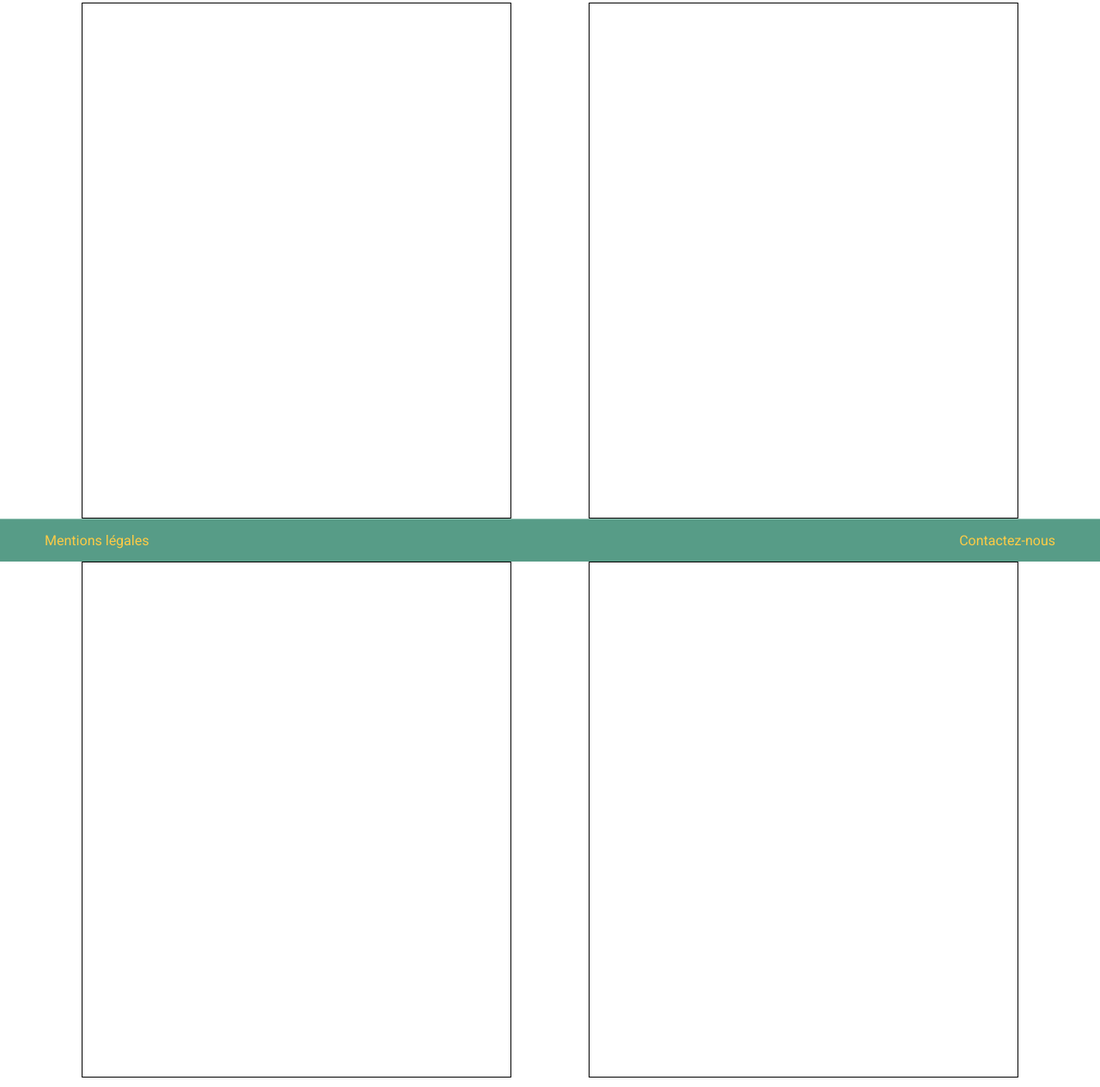
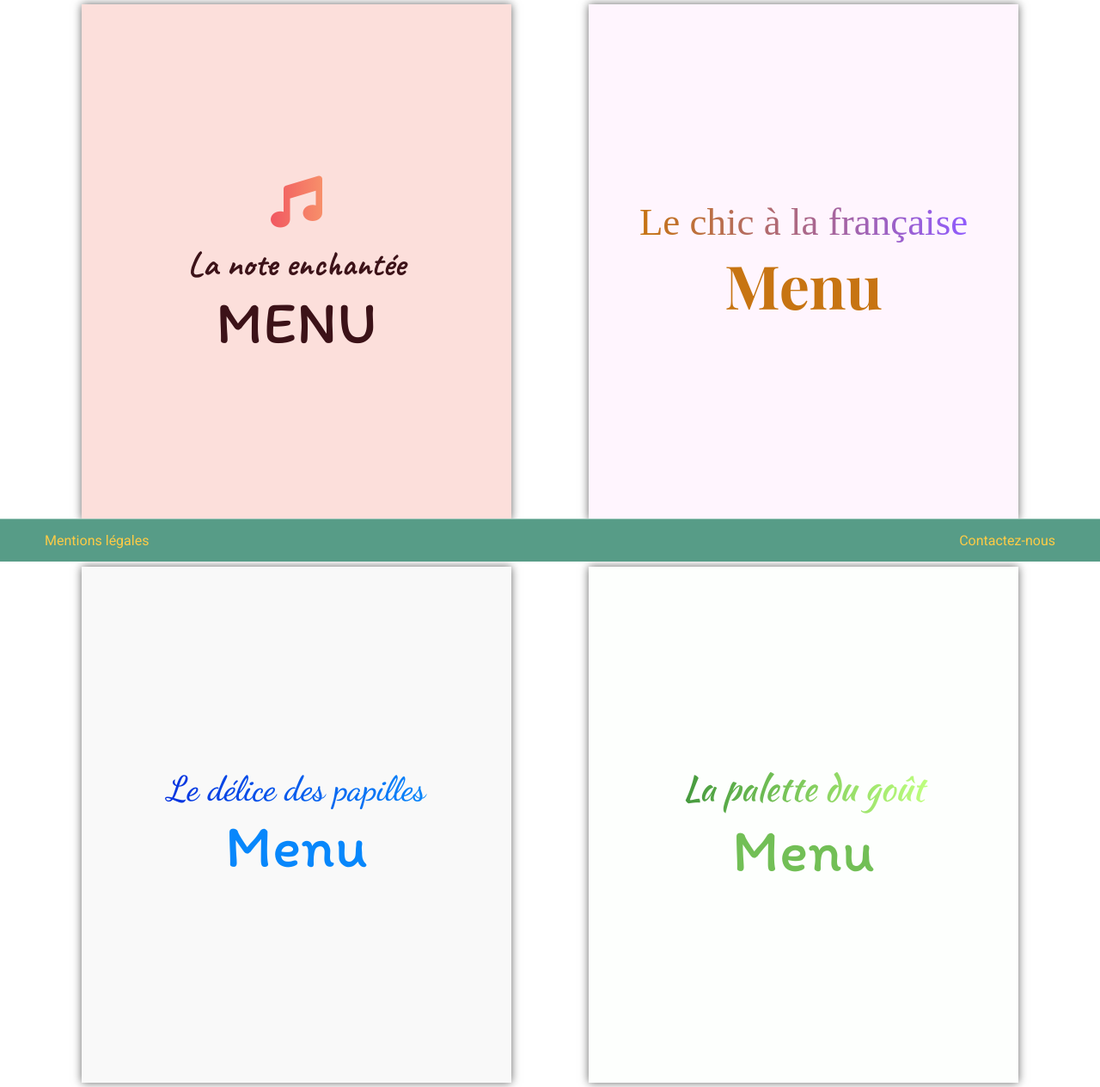
Before and after one commit to jmalassigne/ohmyfood, a website: page index.html in a window 1280 px wide. Shown: the part 147-1411 px from the top of the page at 86% size. Drawn offline with nearby package versions, Linux system fonts and the light colour scheme; a web font is replaced by a local one.

Commit message:
Mise en pages des cards de index.html

```diff
--- a/index.html
+++ b/index.html
@@ -5,22 +5,50 @@
     <meta name="viewport" content="width=device-width, initial-scale=1.0">
     <link rel="stylesheet" href="css/index.css">
     <link href="https://fonts.googleapis.com/css2?family=Heebo:wght@300;400;500;600&display=swap" rel="stylesheet">
+    <link href="https://fonts.googleapis.com/css2?family=Caveat:wght@700&display=swap" rel="stylesheet">
+    <link href="https://fonts.googleapis.com/css2?family=Abhaya+Libre:wght@700&display=swap" rel="stylesheet">
+    <link href="https://fonts.googleapis.com/css2?family=Dancing+Script:wght@600&display=swap" rel="stylesheet">
+    <link href="https://fonts.googleapis.com/css2?family=Kaushan+Script&display=swap" rel="stylesheet">
+    <link href="https://fonts.googleapis.com/css2?family=Itim&display=swap" rel="stylesheet">
+    <link href="https://fonts.googleapis.com/css2?family=Playfair+Display:wght@700&display=swap" rel="stylesheet">
+    <script src="https://kit.fontawesome.com/18e82602f5.js" crossorigin="anonymous"></script>
     <title>ohmyfood accueil</title>
 </head>
 <body>
     <div class="contain">
         <header class="header">
-            <h1 class="header__title"><a href="index.html">ohmyfood</a></h1>
+            <h1 class="header__logo"><a href="index.html">ohmyfood</a></h1>
         </header>
         <main class="main">
             <div class="cards">
                 <div class="cards__bloc">
-                    <article class="card-one cards__bloc-card"></article>
-                    <article class="card-two cards__bloc-card"></article>
+                    <a href="#">
+                        <article class="card-one cards__bloc-card">
+                            <span class="note"><i class="fas fa-music"></i></span>
+                            <h2 class="card-one__name">La note enchantée</h2>
+                            <h3 class="card-one__menu">Menu</h3>
+                        </article>
+                    </a>
+                    <a href="#">
+                        <article class="card-two cards__bloc-card">
+                            <h2 class="card-two__name">Le chic à la française</h2>
+                            <h3 class="card-two__menu">Menu</h3>
+                        </article>
+                    </a>
                 </div>
                 <div class="cards__bloc">
-                    <article class="card-three cards__bloc-card"></article>
-                    <article class="card-four cards__bloc-card"></article>
+                    <a href="#">
+                        <article class="card-three cards__bloc-card">
+                            <h2 class="card-three__name">Le délice des papilles</h2>
+                            <h3 class="card-three__menu">Menu</h3>
+                        </article>
+                    </a>
+                    <a href="#">
+                        <article class="card-four cards__bloc-card">
+                            <h2 class="card-four__name">La palette du goût</h2>
+                            <h3 class="card-four__menu">Menu</h3>
+                        </article>
+                    </a>
                 </div>
             </div>
             <a href="#">
--- a/sass/index.scss
+++ b/sass/index.scss
@@ -1,4 +1,5 @@
 @import "./libs/utils/variables";
+@import "./libs/utils/maps";
 @import "./libs/utils/keyframes";
 @import "./libs/base/base";
 @import "./libs/layout/layout";
--- a/sass/libs/layout/_layout.scss
+++ b/sass/libs/layout/_layout.scss
@@ -21,7 +21,7 @@ a {
     justify-content: center;
     align-items: center;
     background: $primary-color;
-    &__title {
+    &__logo {
         color: $font-color;
         font-size: 40px;
         font-weight: 600;
--- a/sass/libs/pages/_index.scss
+++ b/sass/libs/pages/_index.scss
@@ -13,7 +13,82 @@
 .cards__bloc-card {
     width: 500px;
     height: 600px;
-    border: 1px solid black;
+    box-shadow: 0px 0px 10px rgba( 0, 0, 0, .6);
+    display: flex;
+    flex-direction: column;
+    justify-content: center;
+    align-items: center;
+    .note {
+        font-size: 60px;
+        background: linear-gradient(0.25turn, #f15861, #f78f6a);
+        background-clip: text;
+        -webkit-text-fill-color: transparent;
+    }
+}
+
+.card {
+    &-one {
+        background: map-get($card-color, card1);
+        &__name{
+            color: map-get($card-h2-color, card1);
+            font-family: 'Caveat', cursive;
+            font-size: 40px;
+        }
+        &__menu {
+            color: map-get($card-h3-color, card1);
+            font-family: 'Itim', cursive;
+            text-transform: uppercase;
+            font-size: 70px;
+        }
+    }
+    &-two {
+        background: map-get($card-color, card2);
+        &__name {
+            background: map-get($card-h2-color, card2);
+            background-clip: text;
+            -webkit-text-fill-color: transparent;
+            font-family: 'Abhaya Libre', serif;
+            font-size: 45px;
+        }
+        &__menu {
+            color: map-get($card-h3-color, card2);
+            font-family: 'Playfair Display', serif;
+            font-size: 70px;
+        }
+    }
+    &-three {
+        background: map-get($card-color, card3);
+        &__name {
+            background: map-get($card-h2-color, card3);
+            background-clip: text;
+            -webkit-text-fill-color: transparent;
+            font-family: 'Dancing Script', cursive;
+            font-size: 40px;
+            padding: 0 5px;
+        }
+        &__menu {
+            color: map-get($card-h3-color, card3);
+            font-family: 'Itim', cursive;
+            font-size: 70px;
+        }
+    }
+    &-four {
+        background: map-get($card-color, card4);
+        &__name {
+            background: map-get($card-h2-color, card4);
+            background-clip: text;
+            -webkit-text-fill-color: transparent;
+            font-family: 'Kaushan Script', cursive;
+            font-size: 40px;
+            padding: 0 5px;
+        }
+        &__menu {
+            color: map-get($card-h3-color, card4);
+            font-family: 'Itim', cursive;
+            font-size: 70px;
+        }
+    }
+
 }
 
 .soon {
@@ -30,7 +105,7 @@
     font-weight: 400;
     transition: box-shadow .3s;
     &:hover {
-        box-shadow: 0px 0px 5px black;
+        box-shadow: 0px 0px 3px black;
     }
     &__dot {
         height: 100%;
@@ -45,6 +120,7 @@
         width: 3px;
         height: 3px;
         background-color: $font-color;
+        border-radius: 1px;
     }
     &:hover .dot-one {
         animation: dot 1000ms infinite;
--- a/sass/libs/utils/_keyframes.scss
+++ b/sass/libs/utils/_keyframes.scss
@@ -1,14 +1,14 @@
 @keyframes wiggle {
-    0% { transform: translateX(-5px);}
-    20% { transform: translateX(5px);}
-    40% { transform: translateX(-5px);}
-    60% { transform: translateX(5px);}
-    80% { transform: translateX(-5px);}
-    100% { transform: translateX(5px);}
+    0% { transform: translateX(-3px);}
+    20% { transform: translateX(3px);}
+    40% { transform: translateX(-3px);}
+    60% { transform: translateX(3px);}
+    80% { transform: translateX(-3px);}
+    100% { transform: translateX(3px);}
 }
 
 @keyframes dot {
     0% {height: 3px;}
-    50% {height: 6px;}
+    50% {height: 8px;}
     100% {height: 3px;}
 }
--- /dev/null
+++ b/sass/libs/utils/_maps.scss
@@ -0,0 +1,20 @@
+$card-color: (
+    card1:#fcdfdb,
+    card2:#fff5fe,
+    card3:#f9f9f9,
+    card4:#fdfffd
+    );
+
+$card-h2-color: (
+    card1: #3c1218,
+    card2: linear-gradient(0.25turn ,#c77412, #905bfd),
+    card3: linear-gradient(0.25turn,#0431df, #0887fb),
+    card4: linear-gradient(0.25turn,#42973c, #bfff7e)
+);
+
+$card-h3-color: (
+    card1: #3c1218,
+    card2: #c77412,
+    card3: #0887fb,
+    card4: #72bf56,
+);
```
Also changed, not shown: mentions.html (+3 -3 lines), css/index.css, css/mentions.css, 2 other files. Lines whose indentation alone changed are shown as unchanged.
